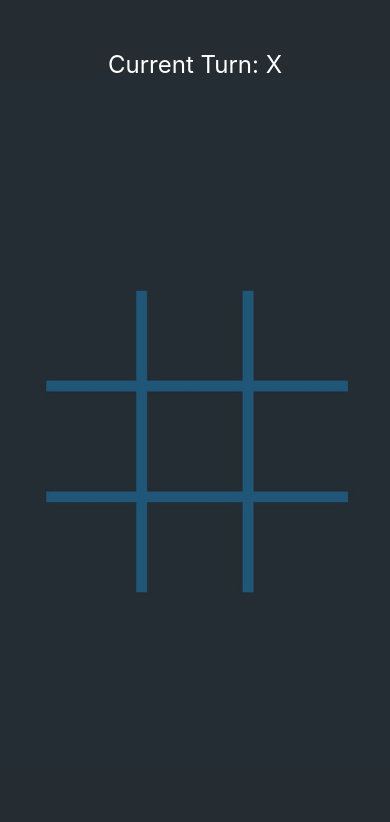
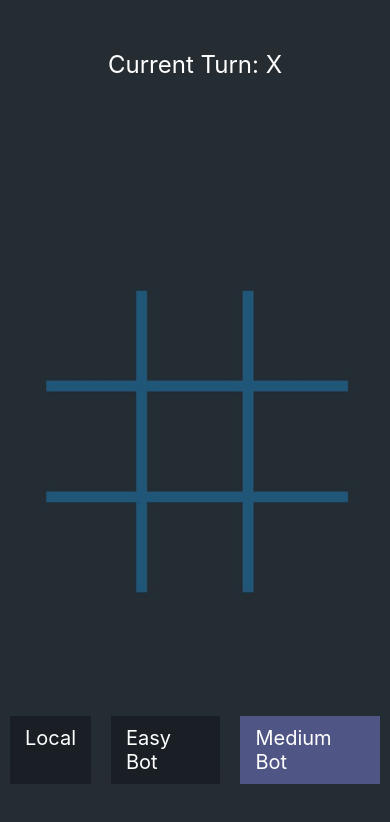
Before and after one commit to MSaad9/Tic-Tac-Toe, a React Native app: screen / in a window 390 px wide. Shown: the top 822 px of the page. Built offline with nearby package versions, Linux system fonts and the light colour scheme.

Commit message:
added buttons to accomodate different levels of the game-local, easy, medium

```diff
--- a/App.js
+++ b/App.js
@@ -20,15 +20,15 @@ export default function App() {
   const [map, setMap] = useState(emptyMap);
   const [currentTurn, setCurrentTurn] = useState('x');
   // Game options: local, BOT EASY, BOT MEDIUM
-  const [gameMode, setGameMode] = useState('BOT MEDIUM');
+  const [gameMode, setGameMode] = useState('BOT_MEDIUM');
 
   useEffect(() => {
 
-    if (currentTurn == "o") {
+    if (currentTurn == "o" && gameMode != "LOCAL") {
       botTurn();
     }
     // botTurn is trigered every time currentTurn changes but with if condition only 'o'
-  }, [currentTurn]);
+  }, [currentTurn, gameMode]);
 
 
   // it will update map whenever map is changed
@@ -169,6 +169,9 @@ export default function App() {
 
     let choosenOption;
     // Check if the opponent will win if it chooses one of the possible positons
+    if (gameMode == "BOT_MEDIUM") {
+
+
       // Attack
       possiblePositions.forEach((possiblePosition) => {
         const mapCopy = copyMap(map);
@@ -189,6 +192,21 @@ export default function App() {
           }
         });
 
+      }
+    }
+
+    if (gameMode == "BOT_EASY") {
+      if (!choosenOption) {
+        possiblePositions.forEach((possiblePosition) => {
+          const mapCopy = copyMap(map);
+          mapCopy[possiblePosition.row][possiblePosition.col] = "x";
+          const winner = getWinner(mapCopy);
+          if (winner == 'x') {
+            choosenOption = possiblePosition;
+          }
+        });
+
+      }
     }
 
     // choose random
@@ -230,27 +248,45 @@ export default function App() {
             <View key={`row - ${rowIndex}`} style={styles.row}>
               {row.map((cell, colIndex) => (
                 <Cell
-                  key={`row - ${rowIndex} - col - ${colIndex}`}
+                  key={`row-${rowIndex}-col-${colIndex}`}
                   cell={cell}
                   // on press would not receive anything from cell but local method would send the rowIndex and colIndex
                   // no point in sending row and col to cell
                   onPress={() => onPress(rowIndex, colIndex)} />
-                // <Pressable
-                //   key={`row - ${rowIndex} - col - ${colIndex}`}
-                //   onPress={() => onPress(rowIndex, colIndex)} style={styles.cell}>
-                //   {cell == 'o' && <View style={styles.circle} />}
-                //   {cell == 'x' && <Cross />}
-                // </Pressable>
+
               ))}
 
             </View>
 
           ))}
+        </View>
+        <View style={styles.buttons}>
+          <Text onPress={() => setGameMode("LOCAL")} style={[
+            styles.button,
+            { backgroundColor: gameMode === "LOCAL" ? "#4F5686" : "#191F24" },
+          ]}>Local</Text>
+          <Text onPress={() => setGameMode("BOT_EASY")}
+            style={[
+              styles.button,
+              {
+                backgroundColor:
+                  gameMode === "BOT_EASY" ? "#4F5686" : "#191F24",
+              },
+            ]}>Easy Bot</Text>
+          <Text onPress={() => setGameMode("BOT_MEDIUM")}
+            style={[
+              styles.button,
+              {
+                backgroundColor:
+                  gameMode === "BOT_MEDIUM" ? "#4F5686" : "#191F24",
+              },
+            ]}>Medium Bot</Text>
+        </View>
 
-        </View>
-      </ImageBackground>
+
+      </ImageBackground >
       <StatusBar style="auto" />
-    </View>
+    </View >
   );
 }
 
@@ -258,7 +294,8 @@ const styles = StyleSheet.create({
   container: {
     flex: 1,
     backgroundColor: '#252D33',
-
+    alignItems: "center",
+    justifyContent: "center",
   },
 
   map: {
@@ -281,9 +318,24 @@ const styles = StyleSheet.create({
     height: "100%",
     alignItems: 'center',
     justifyContent: 'center',
-    paddingTop: 20,
+    paddingTop: 15,
+  },
+
+  buttons: {
+    position: "absolute",
+    bottom: 50,
+    flexDirection: "row",
+  },
+
+  button: {
+    color: "white",
+    margin: 10,
+    fontSize: 20,
+    backgroundColor: "#1991F24",
+    padding: 10,
+    paddingHorizontal: 15,
+
   },
 
 
-
 });
```
Lines whose indentation alone changed are shown as unchanged.
